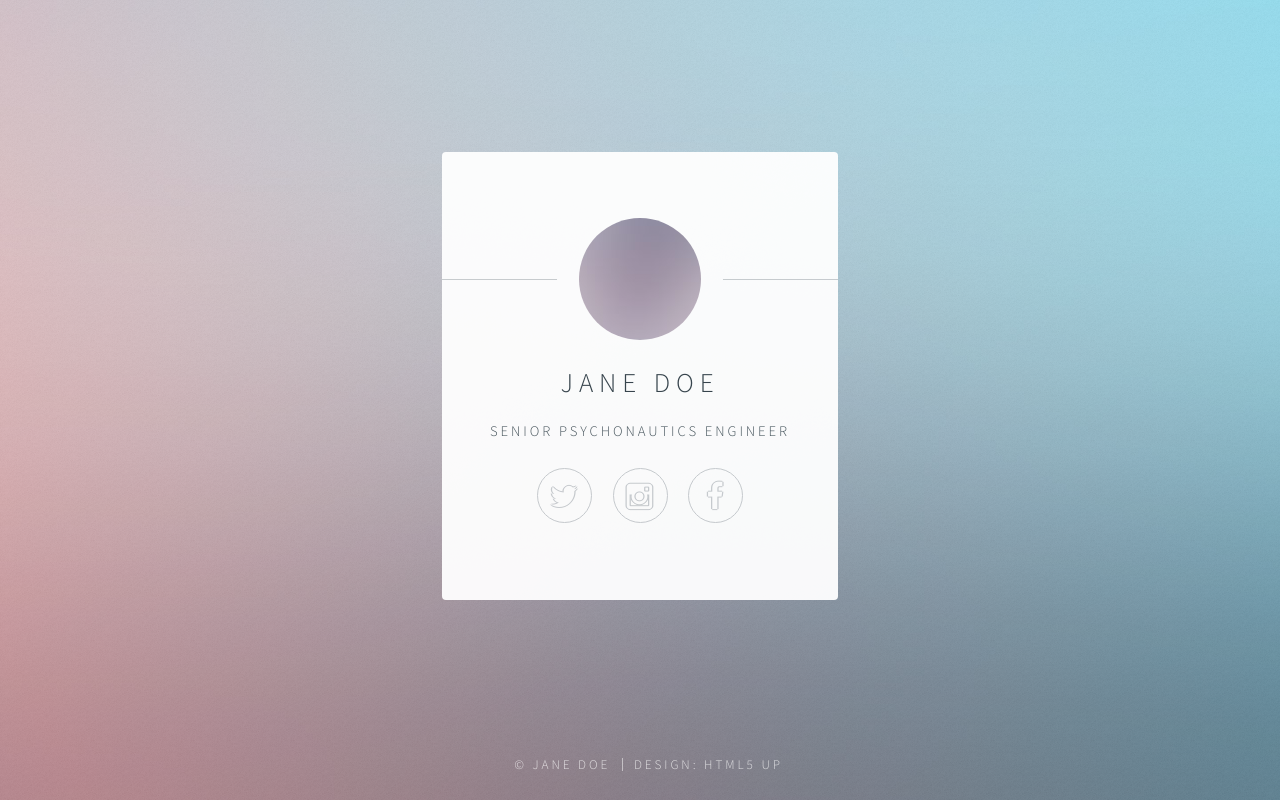
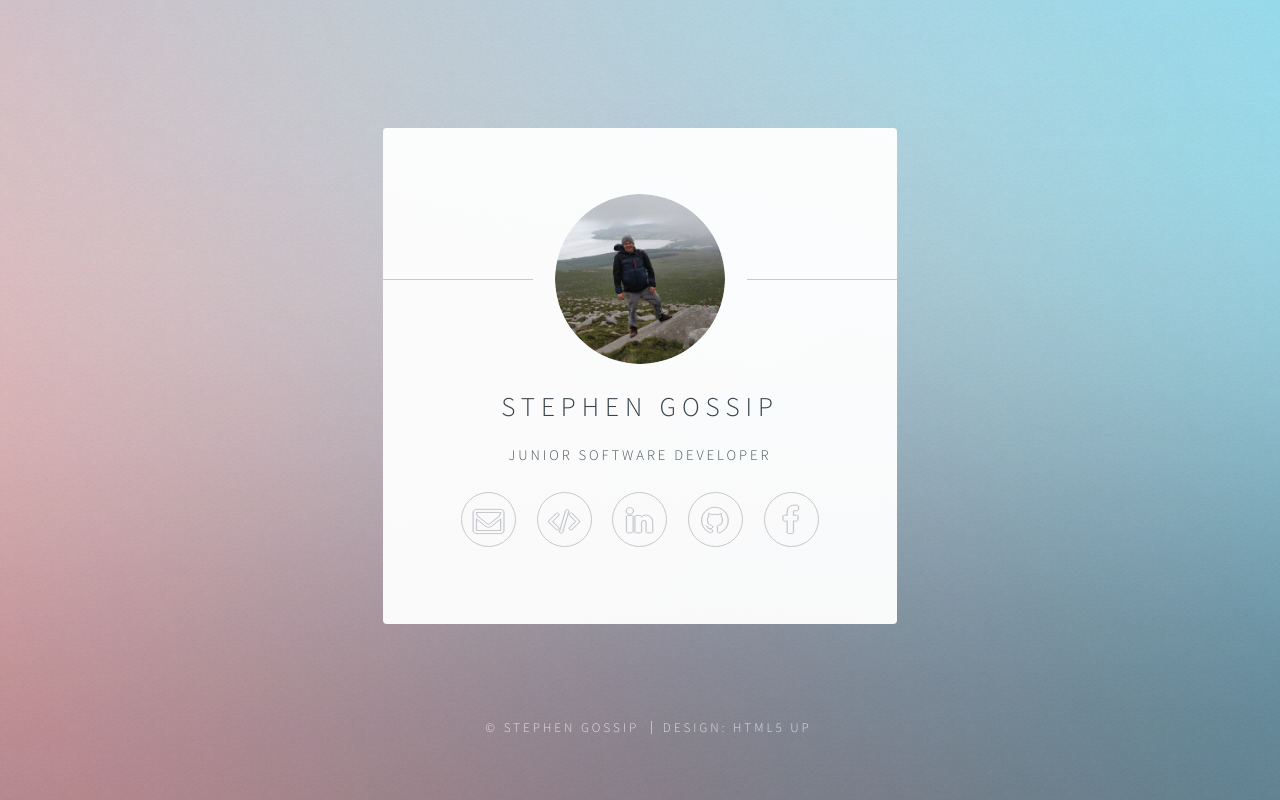
Before and after one commit to sajg1/name_card_website, a Flask app: page / in a window 1280 px wide. Run offline with Flask 2, Linux system fonts and the light colour scheme.

Commit message:
updated the html and css to include my picture and relevant icons at the bottom.

```diff
--- a/server.py
+++ b/server.py
@@ -8,4 +8,4 @@ def home():
 
 
 if __name__ == "__main__":
-    app.run(debug=True)
+    app.run()
--- a/static/assets/css/main.css
+++ b/static/assets/css/main.css
@@ -702,8 +702,9 @@
 
 	#main {
 		position: relative;
-		max-width: 100%;
 		min-width: 27em;
+		max-width: 35em;
+		max-height: 45em;
 		padding: 4.5em 3em 3em 3em ;
 		background: #ffffff;
 		border-radius: 4px;
@@ -734,6 +735,8 @@
 				display: block;
 				margin: 0 auto;
 				border-radius: 100%;
+				width: 40%;
+				height: 40%;
 				box-shadow: 0 0 0 1.5em #ffffff;
 			}
 
@@ -830,7 +833,7 @@
 		perspective: 1000px;
 		position: relative;
 		min-height: 100%;
-		padding: 1.5em;
+		padding: 4em;
 		z-index: 2;
 	}
 
--- a/templates/index.html
+++ b/templates/index.html
@@ -23,9 +23,9 @@
 				<!-- Main -->
 					<section id="main">
 						<header>
-							<span class="avatar"><img src="static/images/avatar.jpg" alt="" /></span>
-							<h1>Jane Doe</h1>
-							<p>Senior Psychonautics Engineer</p>
+							<span class="avatar"><img src="static/images/circle-cropped.png" alt="" /></span>
+							<h1>Stephen Gossip</h1>
+							<p>Junior Software Developer</p>
 						</header>
 						<!--
 						<hr />
@@ -66,8 +66,10 @@
 						-->
 						<footer>
 							<ul class="icons">
-								<li><a href="#" class="fa-twitter">Twitter</a></li>
-								<li><a href="#" class="fa-instagram">Instagram</a></li>
+								<li><a href="#" class="fa-envelope-o">Email</a></li>
+								<li><a href="#" class="fa-code">Project Portfolio</a></li>
+								<li><a href="#" class="fa-linkedin">Linkedin</a></li>
+								<li><a href="#" class="fa-github">Github</a></li>
 								<li><a href="#" class="fa-facebook">Facebook</a></li>
 							</ul>
 						</footer>
@@ -76,7 +78,7 @@
 				<!-- Footer -->
 					<footer id="footer">
 						<ul class="copyright">
-							<li>&copy; Jane Doe</li>
+							<li>&copy; Stephen Gossip</li>
 							<li>Design: <a href="http://html5up.net">HTML5 UP</a></li>
 						</ul>
 					</footer>
```
Also changed, not shown: static/images/circle-cropped.png (added).
